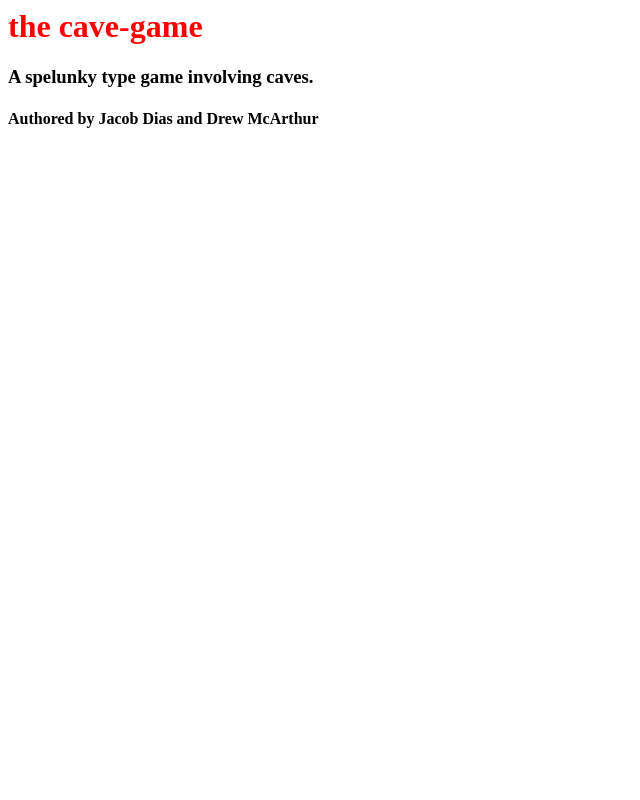
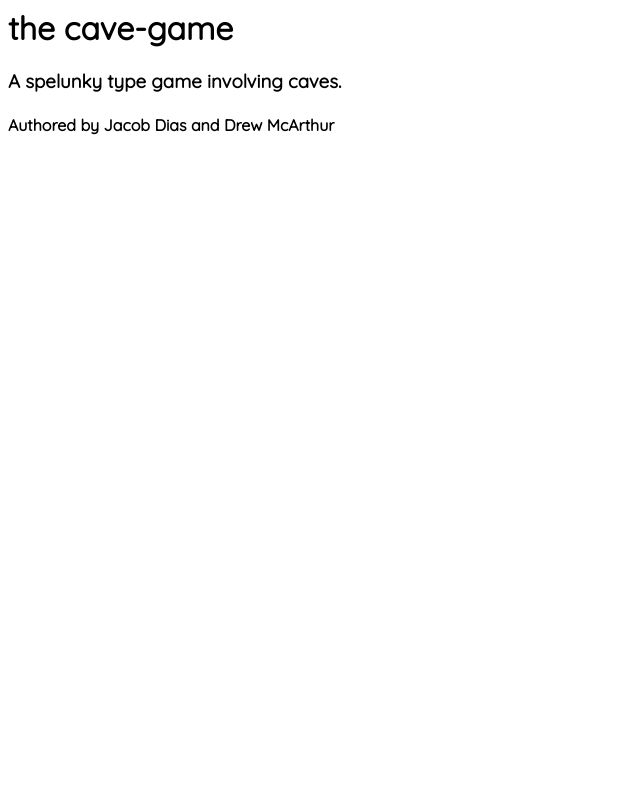
Before and after one commit to DrewMcArthur/cave-game, a PHP site: page / in a window 1280 px wide. Shown: the whole page, without its empty margins (0-640 px from the left). Run offline with PHP 8.4, Linux system fonts and the light colour scheme.

Commit message:
added new font to page

```diff
--- a/index.html
+++ b/index.html
@@ -2,6 +2,7 @@
 	<head>
 		<title>cave-game</title>
 		<link rel="stylesheet" type="text/css" href="styles.css">
+		<link href='http://fonts.googleapis.com/css?family=Quicksand' rel='stylesheet' type='text/css'>
 	</head>
 	<body>
 		<h1>the cave-game</h1>
--- a/styles.css
+++ b/styles.css
@@ -1,3 +1,3 @@
-h1 {
-	color:red;
+* {
+	font-family: 'Quicksand',sans-serif;
 }
```
